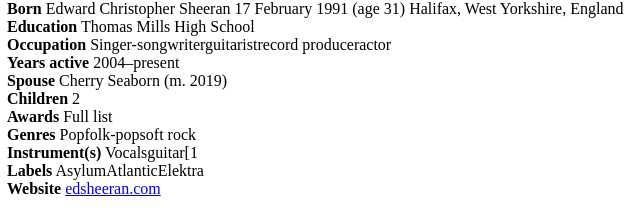
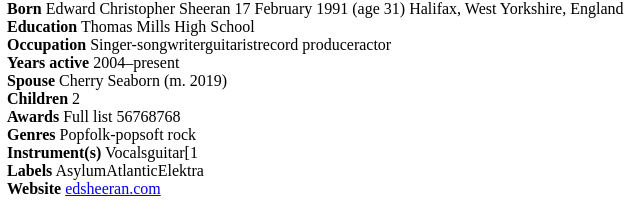
Before and after one commit to Yevheniia2401/Homework, a plain HTML site: page pages/about.html in a window 1280 px wide. Shown: the part 140-351 px from the top of the page, 41-681 px from the left. Drawn offline with Linux system fonts and the light colour scheme.

Commit message:
add number

```diff
--- a/pages/about.html
+++ b/pages/about.html
@@ -38,7 +38,7 @@
         <li>
             <b>Children</b> 2
         </li>
-        <li><b>Awards</b> Full list
+        <li><b>Awards</b> Full list 56768768
         </li>
 
 
```
